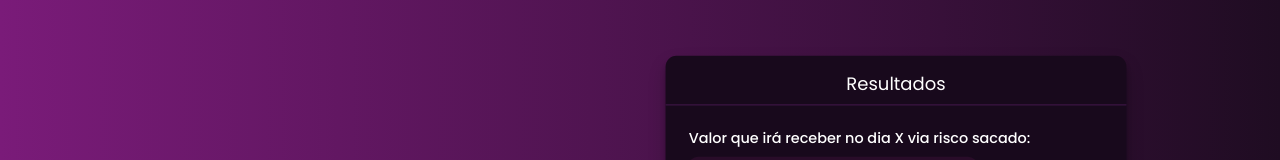
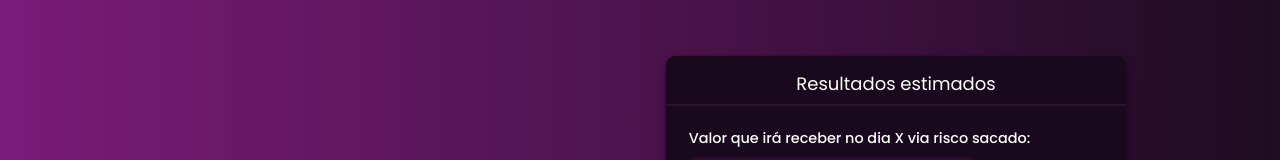
Before and after one commit to hemilypeguim/neodent-calculator, a React (Create React App) app: page / in a window 1280 px wide. Shown: the part 134-294 px from the top of the page. Built offline with nearby package versions, Linux system fonts and the light colour scheme.

Commit message:
troca do título de resultados

```diff
--- a/src/App.js
+++ b/src/App.js
@@ -100,7 +100,7 @@ function App() {
         </div>
         <div className='result-fields'>
           <div className='result-name'>
-            <p>Resultados</p>
+            <p>Resultados estimados</p>
             <div className='underline'></div>
             <div className='result-input-fields'>
               <div className='input-field'>
```
